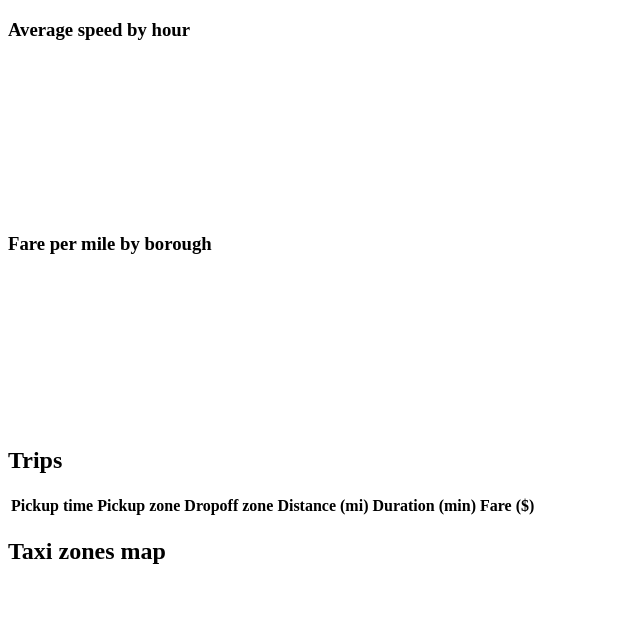
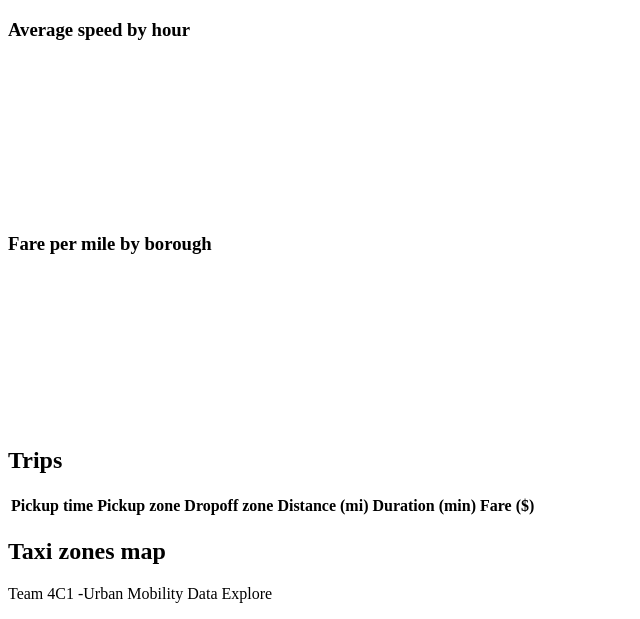
Before and after one commit to gunnogere/Team4C1_Summative_Urban_Mobility_Data_Explorer, a plain HTML site: page frontend/index.html in a window 1280 px wide. Shown: the part 701-1320 px from the top of the page, without its empty margins (0-640 px from the left). Before the commit the page ends 1286 px from the top, so only its background shows below. Drawn offline with Linux system fonts and the light colour scheme.

Commit message:
add footer

```diff
--- a/frontend/index.html
+++ b/frontend/index.html
@@ -115,5 +115,8 @@
                 <div id="map"></div>
             </section>
         </main>
+        <footer>
+            <p>Team 4C1 -Urban Mobility Data Explore</p>
+        </footer>
     </body>
 </html>
```
